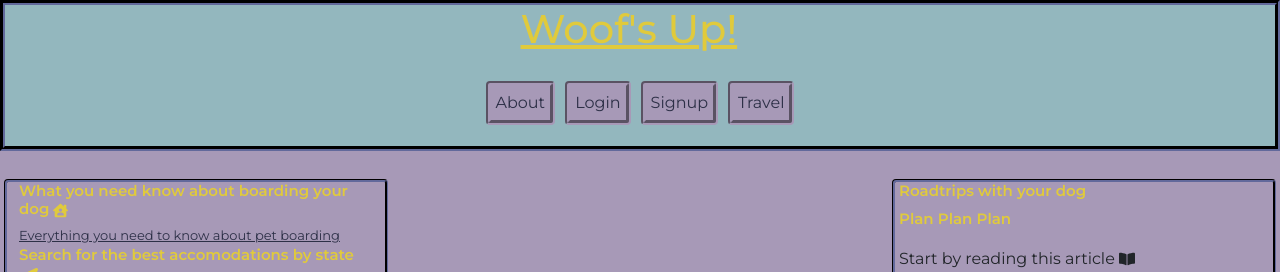
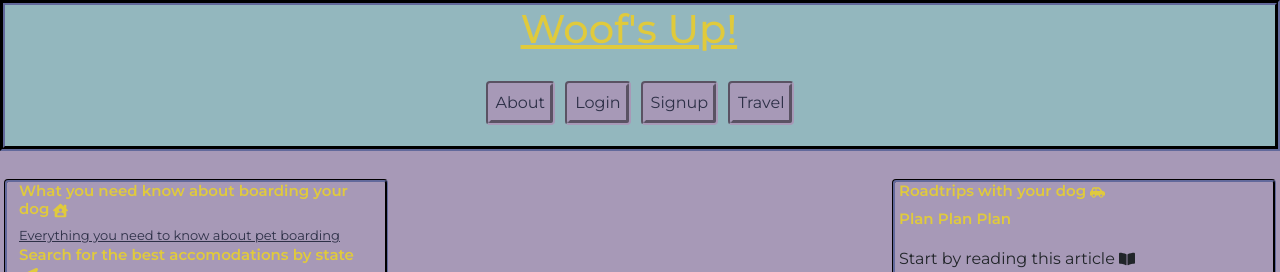
Before and after one commit to AlexandertheGreat491/Woofs_Up, a React (Create React App) app in the folder client/: page /travel in a window 1280 px wide. Shown: the top 272 px of the page. Built offline with nearby package versions, Linux system fonts and the light colour scheme.

Commit message:
added car icon

```diff
--- a/client/src/pages/Roadtrips.js
+++ b/client/src/pages/Roadtrips.js
@@ -1,10 +1,11 @@
 import React from "react";
 import { FaBookOpen } from "react-icons/fa";
+import { FaCarSide } from "react-icons/fa";
 
 const Roadtrips = () => {
   return (
     <div className="roadtrip m-1">
-      <h1 id="road" className="ms-1">Roadtrips with your dog</h1>
+      <h1 id="road" className="ms-1">Roadtrips with your dog<FaCarSide className="ms-1"/></h1>
       <p id="roady" className="ms-1">Plan Plan Plan</p>
       <p className="ms-1">Start by reading this article<FaBookOpen className="ms-1"/></p>
       <a href="https://be.chewy.com/how-to-travel-with-your-dog-a-complete-guide-to-hitting-the-road-with-your-pup-2/?gclid=CjwKCAjwtKmaBhBMEiwAyINuwJ3pCtt84IeEGNc80_cOnM5oe2b0baHjuKuycUq4GtqwXoPONwx0gRoCGEcQAvD_BwE"
```
